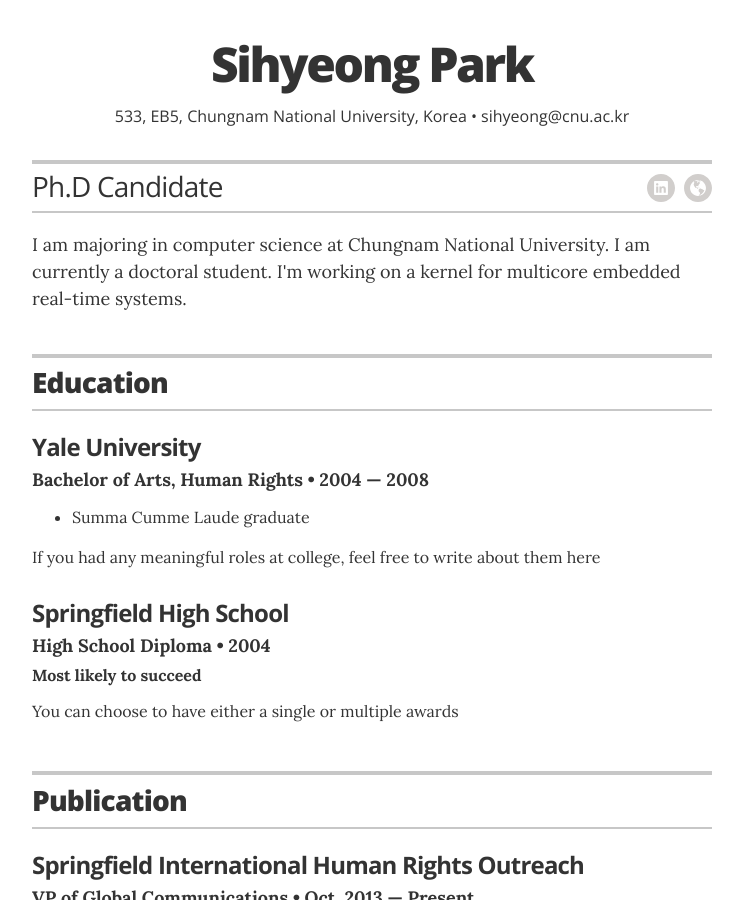
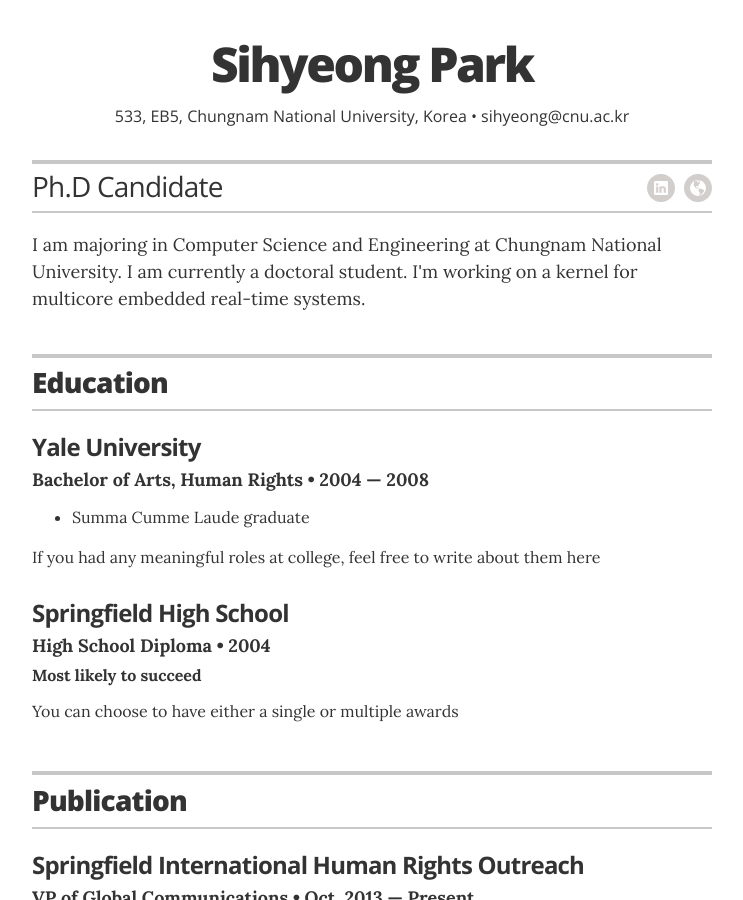
Before and after one commit to sihyeong/sihyeong.github.io, a Jekyll site: the page built from index.html, in a window 1280 px wide and 900 px high. Shown: the whole window, without its empty margins (268-1011 px from the left). Built offline with Jekyll 4.4.1, drawn with Linux system fonts in a browser that asks for light colours.

Commit message:
Update _config.yml

```diff
--- a/_config.yml
+++ b/_config.yml
@@ -23,7 +23,7 @@
 resume_header_contact_info:     "533, EB5, Chungnam National University, Korea • sihyeong@cnu.ac.kr"
 display_header_contact_info:    "true"
 
-resume_header_intro: "<p>I am majoring in computer science at Chungnam National University. I am currently a doctoral student. I'm working on a kernel for multicore embedded real-time systems.</p>"
+resume_header_intro: "<p>I am majoring in Computer Science and Engineering at Chungnam National University. I am currently a doctoral student. I'm working on a kernel for multicore embedded real-time systems.</p>"
 
 # use "yes" to display the email contact button,
 # "no" to display an "I'm not looking for work" message,
```
